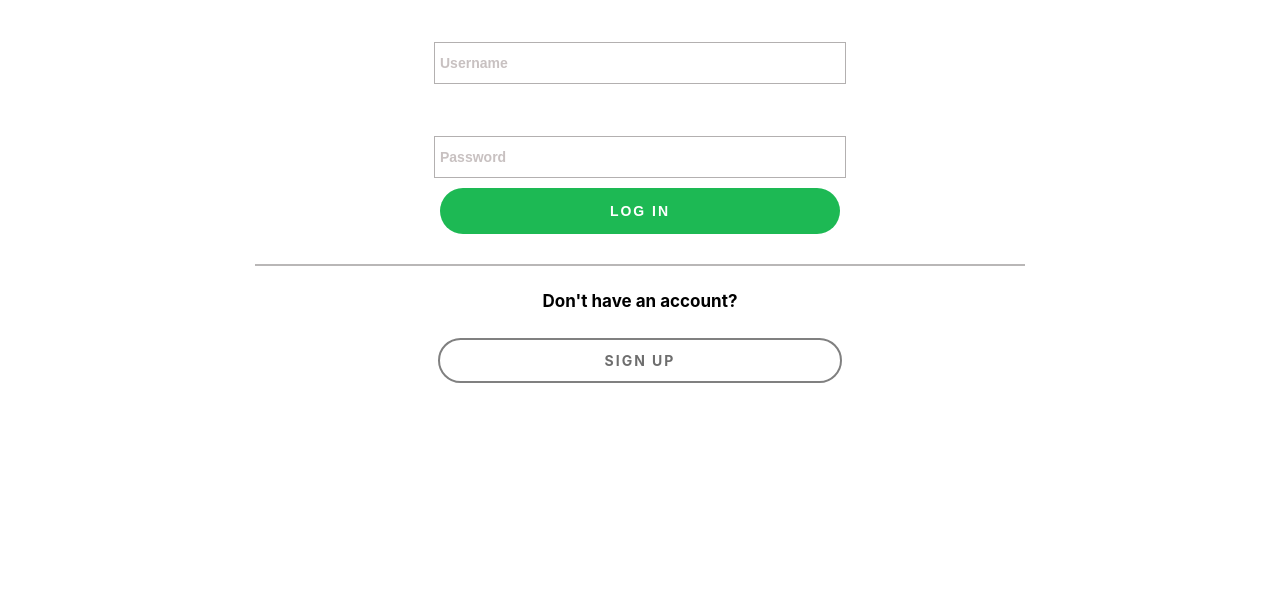
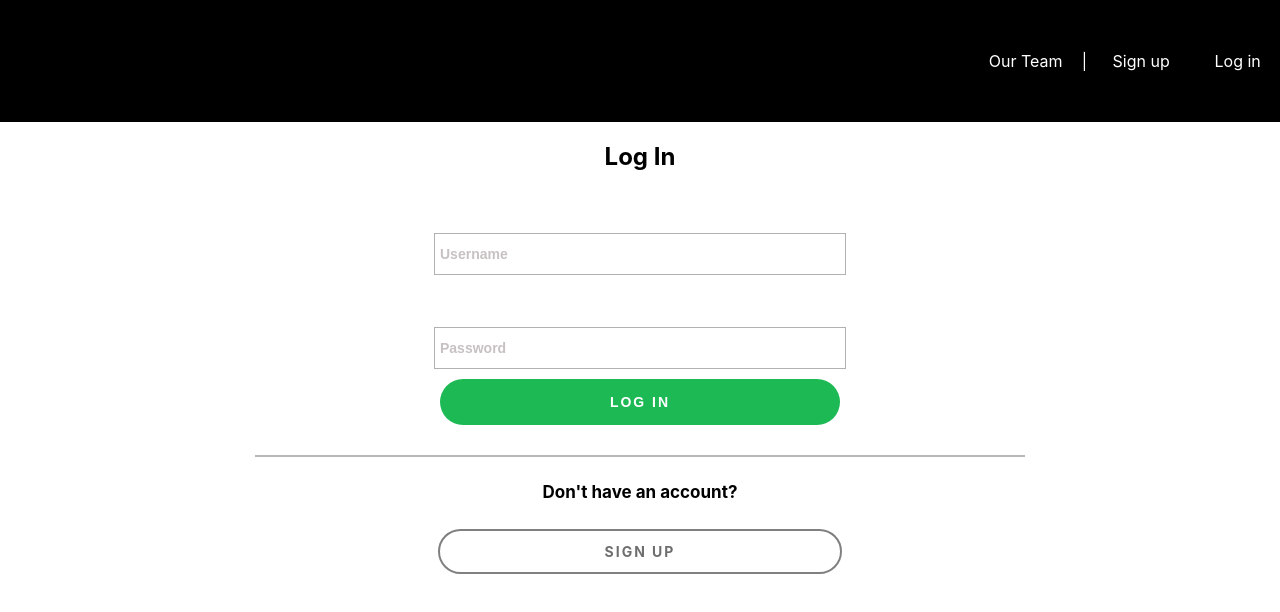
Before and after one commit to meep-morp/Suggestify-UI-Design, a React (Create React App) app in the folder spotify-song-suggestor/: page / in a window 1280 px wide. Shown: the top 612 px of the page. Built offline with nearby package versions, Linux system fonts and the light colour scheme.

Commit message:
Added nav

```diff
--- a/spotify-song-suggestor/src/components/App.css
+++ b/spotify-song-suggestor/src/components/App.css
@@ -3,6 +3,30 @@
 html {
     font-family: 'Source Sans Pro', sans-serif;
 }
+
+/* **NAV STYLES** */
+nav {
+    background-color: black;
+    text-align: center;
+    display: -webkit-flex;
+    display: -ms-flexbox;
+    display: -ms-flex;
+    display: flex;
+    justify-content: flex-end;
+    align-items: center;
+    padding: 3% 0;
+    color: #FFFFFF;
+  }
+nav a {
+    font-size: 1rem;
+    text-align: center;
+    text-decoration: none;
+    color: #FFFFFF;
+    margin-left: 0.5%;
+    padding: 1% 1.5%;
+    border-radius: 5px;
+    transition: background 80ms ease;
+  }
 
 /* **FORM STYLES** */
 
@@ -85,8 +109,8 @@ hr {
     color: white;
 }
 
-/* **ERROR STYLES** */
-
 .error {
     color: red;
 }
+
+/* **NAV STYLES** */
--- a/spotify-song-suggestor/src/components/login-signup/login.jsx
+++ b/spotify-song-suggestor/src/components/login-signup/login.jsx
@@ -27,6 +27,7 @@ const Login = props => {
 
     return (
         <form className="form">
+            <h2>Log In</h2>
             <p className="error">{error.username}</p>
             <input type="text"
                 name="username"
--- a/spotify-song-suggestor/src/components/login-signup/signup.jsx
+++ b/spotify-song-suggestor/src/components/login-signup/signup.jsx
@@ -28,6 +28,7 @@ const Signup = props => {
 
     return (
         <form className="form">
+            <h2>Sign Up</h2>
             <p className="error">{error.username}</p>
             <input type="text"
                 name="username"
--- a/spotify-song-suggestor/src/components/nav.jsx
+++ b/spotify-song-suggestor/src/components/nav.jsx
@@ -3,8 +3,11 @@ import React from "react";
 const Nav = props => {
     return (
         <nav>
-
-        </nav>
+        <a href="#">Our Team</a>
+        <span>|</span>
+        <a href="#">Sign up</a>
+        <a href="#">Log in</a>
+      </nav>
     )
 }
 
```
